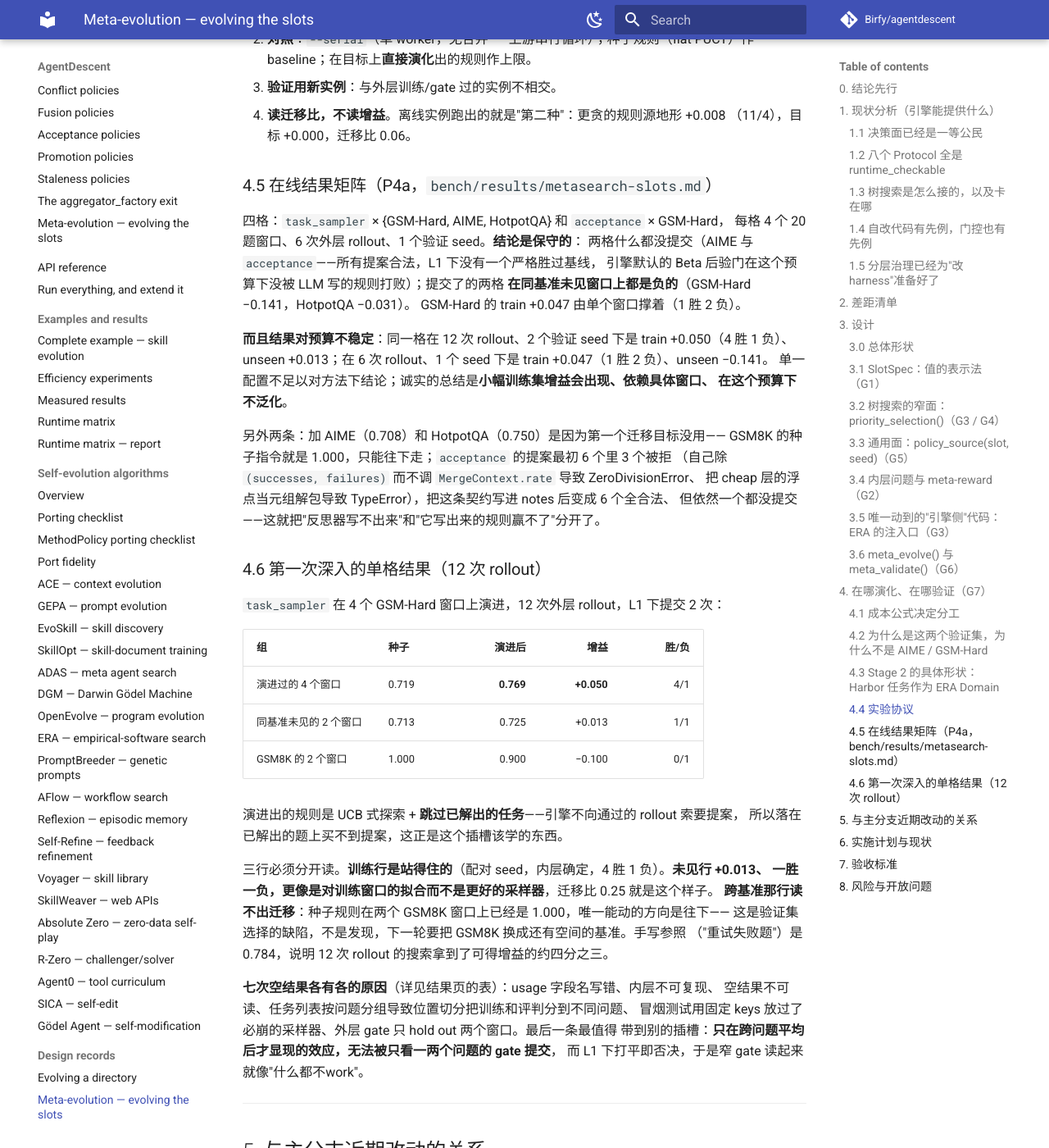
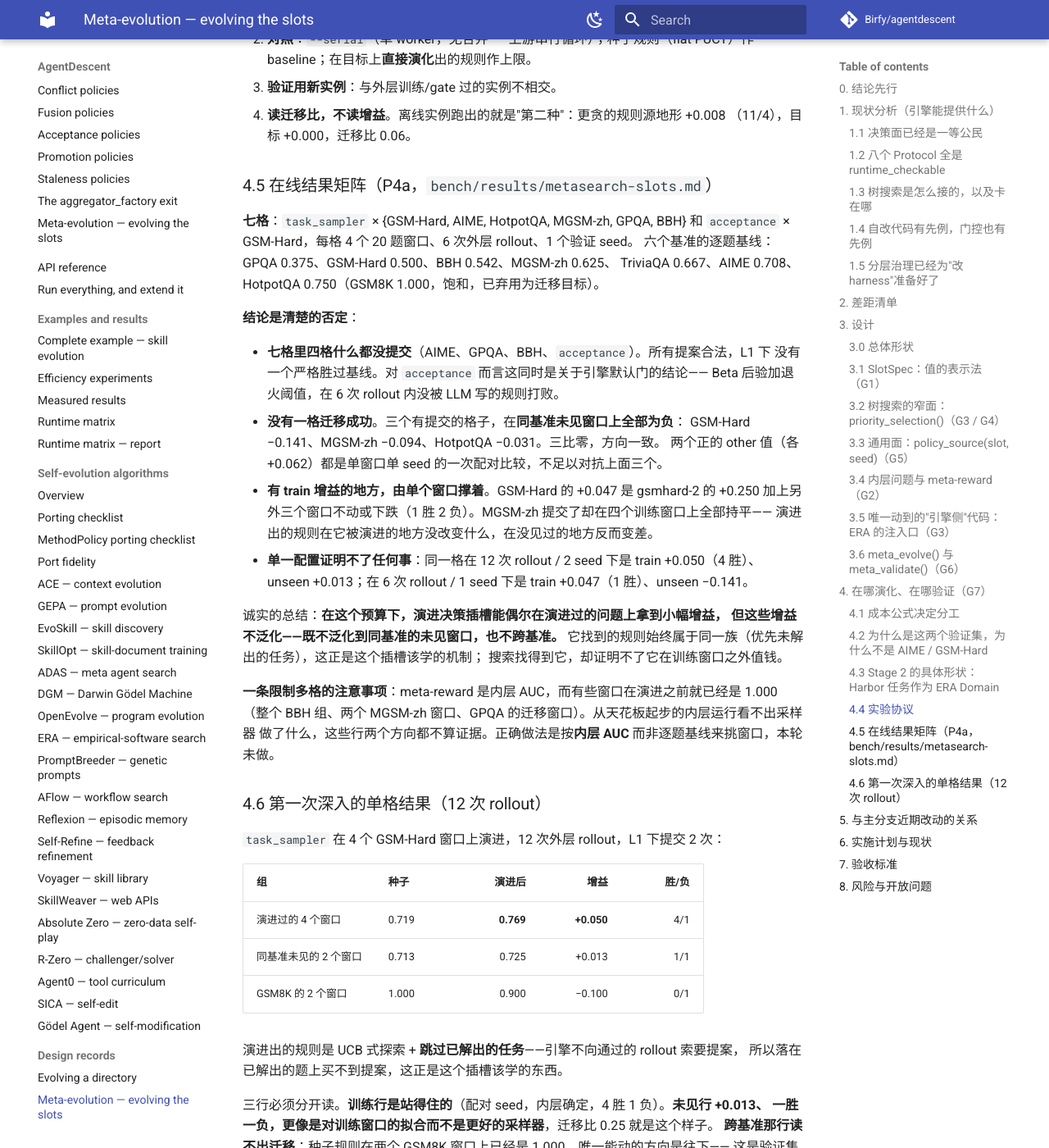
Before and after one commit to Birfy/agentdescent, an MkDocs documentation site: the page built from docs/design-meta-evolution.md, in a window 1280 px wide and 1400 px high, scrolled down 9309 px. Shown: the whole window at 82% size. Built offline with MkDocs 1.6.1 and Material for MkDocs 9.7.7, drawn with Linux system fonts in a browser that asks for light colours; comment, search, counter and statistics services are not loaded.

Commit message:
results: seven cells, six benchmarks, and no transfer anywhere
Added MGSM-zh, GPQA Diamond, BBH date_understanding and TriviaQA as cells, so
the matrix now spans arithmetic, competition maths, Chinese arithmetic,
PhD science multiple choice, symbolic reasoning, and QA with and without the
evidence in the prompt.

The result is a clear negative and the page says so. Four of seven cells
committed nothing: every proposal was valid and every merge was oracle-rejected,
which for the acceptance slot is also a result about the engine's own default
gate. Every cell that did commit lost on the unseen windows of its own
benchmark -- -0.141, -0.094, -0.031, three for three in the same direction. The
GSM-Hard train gain is one window out of four; MGSM-zh committed and moved none
of its training windows at all. And the same cell reads +0.050 with 4 wins at
twelve rollouts against +0.047 with 1 win at six, so no single configuration
here establishes anything.

Also recorded: the meta-reward saturates on several windows -- a whole BBH
group, two MGSM-zh windows, GPQA's transfer window sit at inner AUC 1.000 before
anything is evolved -- so those rows are not evidence either way, and windows
should be chosen by inner AUC rather than by item baseline. Not done here.

Co-Authored-By: Claude Opus 5 <noreply@anthropic.com>
Claude-Session: https://claude.ai/code/session_01JdKuZKNBrnZbS1pBEMAVyk

```diff
--- a/docs/design-meta-evolution.md
+++ b/docs/design-meta-evolution.md
@@ -308,23 +308,33 @@ patch、在那里跑 agent、`git diff`，模型不用自己排版 diff）；两
 
 ### 4.5 在线结果矩阵（P4a，`bench/results/metasearch-slots.md`）
 
-四格：`task_sampler` × {GSM-Hard, AIME, HotpotQA} 和 `acceptance` × GSM-Hard，
-每格 4 个 20 题窗口、6 次外层 rollout、1 个验证 seed。**结论是保守的**：
-两格什么都没提交（AIME 与 `acceptance`——所有提案合法，L1 下没有一个严格胜过基线，
-引擎默认的 Beta 后验门在这个预算下没被 LLM 写的规则打败）；提交了的两格
-**在同基准未见窗口上都是负的**（GSM-Hard −0.141，HotpotQA −0.031）。
-GSM-Hard 的 train +0.047 由单个窗口撑着（1 胜 2 负）。
+**七格**：`task_sampler` × {GSM-Hard, AIME, HotpotQA, MGSM-zh, GPQA, BBH} 和
+`acceptance` × GSM-Hard，每格 4 个 20 题窗口、6 次外层 rollout、1 个验证 seed。
+六个基准的逐题基线：GPQA 0.375、GSM-Hard 0.500、BBH 0.542、MGSM-zh 0.625、
+TriviaQA 0.667、AIME 0.708、HotpotQA 0.750（GSM8K 1.000，饱和，已弃用为迁移目标）。
 
-**而且结果对预算不稳定**：同一格在 12 次 rollout、2 个验证 seed 下是 train +0.050（4 胜 1 负）、
-unseen +0.013；在 6 次 rollout、1 个 seed 下是 train +0.047（1 胜 2 负）、unseen −0.141。
-单一配置不足以对方法下结论；诚实的总结是**小幅训练集增益会出现、依赖具体窗口、
-在这个预算下不泛化**。
+**结论是清楚的否定**：
 
-另外两条：加 AIME（0.708）和 HotpotQA（0.750）是因为第一个迁移目标没用——
-GSM8K 的种子指令就是 1.000，只能往下走；`acceptance` 的提案最初 6 个里 3 个被拒
-（自己除 `(successes, failures)` 而不调 `MergeContext.rate` 导致 ZeroDivisionError、
-把 cheap 层的浮点当元组解包导致 TypeError），把这条契约写进 notes 后变成 6 个全合法、
-但依然一个都没提交——这就把"反思器写不出来"和"它写出来的规则赢不了"分开了。
+- **七格里四格什么都没提交**（AIME、GPQA、BBH、`acceptance`）。所有提案合法，L1 下
+  没有一个严格胜过基线。对 `acceptance` 而言这同时是关于引擎默认门的结论——
+  Beta 后验加退火阈值，在 6 次 rollout 内没被 LLM 写的规则打败。
+- **没有一格迁移成功**。三个有提交的格子，在**同基准未见窗口上全部为负**：
+  GSM-Hard −0.141、MGSM-zh −0.094、HotpotQA −0.031。三比零，方向一致。
+  两个正的 other 值（各 +0.062）都是单窗口单 seed 的一次配对比较，不足以对抗上面三个。
+- **有 train 增益的地方，由单个窗口撑着**。GSM-Hard 的 +0.047 是 gsmhard-2 的 +0.250
+  加上另外三个窗口不动或下跌（1 胜 2 负）。MGSM-zh 提交了却在四个训练窗口上全部持平——
+  演进出的规则在它被演进的地方没改变什么，在没见过的地方反而变差。
+- **单一配置证明不了任何事**：同一格在 12 次 rollout / 2 seed 下是 train +0.050（4 胜）、
+  unseen +0.013；在 6 次 rollout / 1 seed 下是 train +0.047（1 胜）、unseen −0.141。
+
+诚实的总结：**在这个预算下，演进决策插槽能偶尔在演进过的问题上拿到小幅增益，
+但这些增益不泛化——既不泛化到同基准的未见窗口，也不跨基准。**
+它找到的规则始终属于同一族（优先未解出的任务），这正是这个插槽该学的机制；
+搜索找得到它，却证明不了它在训练窗口之外值钱。
+
+**一条限制多格的注意事项**：meta-reward 是内层 AUC，而有些窗口在演进之前就已经是 1.000
+（整个 BBH 组、两个 MGSM-zh 窗口、GPQA 的迁移窗口）。从天花板起步的内层运行看不出采样器
+做了什么，这些行两个方向都不算证据。正确做法是按**内层 AUC** 而非逐题基线来挑窗口，本轮未做。
 
 ### 4.6 第一次深入的单格结果（12 次 rollout）
 
```
Also changed, not shown: bench/results/metasearch-slots.md (+46 -28 lines), 3 other files.
